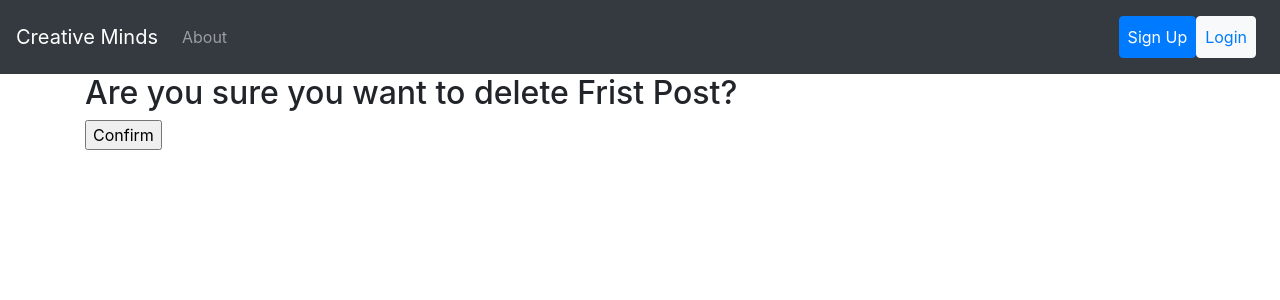
After one commit to RahulBhoir/Creative-Minds, a Django app: page /post/1/delete/ in a window 1280 px wide. The commit adds this page. Shown: the top 300 px of the page. Run offline with Django 3.2, Linux system fonts and the light colour scheme; data comes from the database, SQL or seed files in the repository; both versions use the stored data as it was after the commit; some libraries are stand-ins or nearby versions.

Commit message:
delete view for deleting post added with .gitignore

```diff
--- /dev/null
+++ b/creative_minds/blog/templates/blog/post_confirm_delete.html
@@ -0,0 +1,10 @@
+{% extends 'base.html' %}
+
+{% block content %}
+<form method="post">
+    {% csrf_token %}
+    <h2>Are you sure you want to delete {{object}}?</h2>
+    <input type="submit" value="Confirm">
+</form>
+
+{% endblock content %}
--- a/creative_minds/blog/templates/blog/post_detail.html
+++ b/creative_minds/blog/templates/blog/post_detail.html
@@ -10,7 +10,7 @@
 
 {% if user == object.author %}
 <button><a href="{% url 'post_update' pk=object.pk%}">Edit</a></button>
-<button><a href="#">Delete</a></button>
+<button><a class='btn btn-warning' href="{% url 'post_delete' pk=object.pk %}">Delete</a></button>
 {% endif %}
 
 {% if object.publish_date %}
--- a/creative_minds/blog/urls.py
+++ b/creative_minds/blog/urls.py
@@ -8,5 +8,6 @@ urlpatterns = [
     path('draft/', views.PostDraftView.as_view(), name='draft'),
     path('post/<int:pk>/detail/', views.PostDetailView.as_view(), name='post_detail'),
     path('post/<int:pk>/edit/', views.PostUpdateView.as_view(), name='post_update'),
-    path('post/<int:pk>/publish/', views.post_publish, name='post_publish')
+    path('post/<int:pk>/publish/', views.post_publish, name='post_publish'),
+    path('post/<int:pk>/delete/', views.PostDeleteView.as_view(), name='post_delete')
 ]
--- a/creative_minds/blog/views.py
+++ b/creative_minds/blog/views.py
@@ -1,5 +1,6 @@
 from django.shortcuts import render, redirect, get_object_or_404
-from django.views.generic import TemplateView, ListView, CreateView, DetailView, UpdateView
+from django.views.generic import (TemplateView, ListView, CreateView,
+                                  DetailView, UpdateView, DeleteView)
 from django.http import HttpResponse
 from django.contrib.auth.mixins import LoginRequiredMixin
 from django.contrib.auth.views import logout_then_login
@@ -52,6 +53,11 @@ class PostUpdateView(LoginRequiredMixin, UpdateView):
     model = Post
 
 
+class PostDeleteView(DeleteView):
+    model = Post
+    success_url = '/'
+
+
 def post_publish(request, pk):
     post = get_object_or_404(Post, pk=pk)
     post.publish_post()
```
Also changed, not shown: creative_minds/db.sqlite3, 1 other file.
